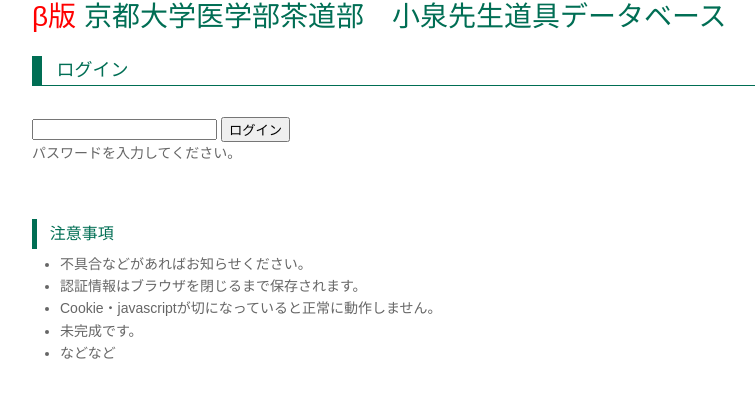
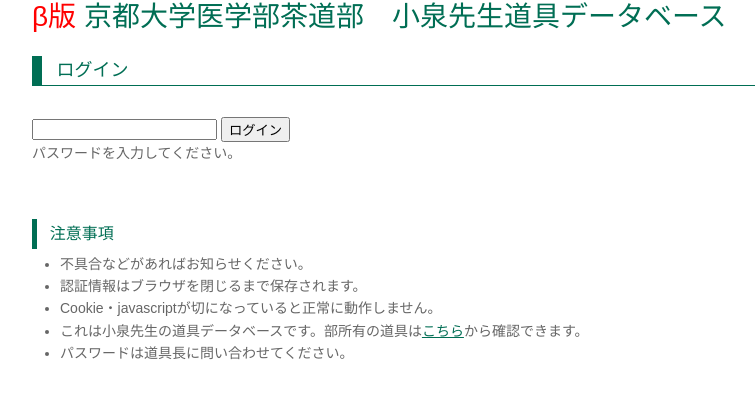
Before and after one commit to kyotomedtea/kyotomedtea.github.io, a plain HTML site: page sensei-items-login.html in a window 1280 px wide. Shown: the whole page, without its empty margins (68-823 px from the left). Drawn offline with Linux system fonts and the light colour scheme.

Commit message:
Add files via upload
小泉先生道具データベース

```diff
--- a/sensei-items-login.html
+++ b/sensei-items-login.html
@@ -5,7 +5,6 @@
 <meta charset="UTF-8">
 <meta name="viewport" content="width=device-width, initial-scale=1">
  <link rel="stylesheet" href="css/style.css">
-<!-- 取り敢えずパスワードは「hogehoge」 -->
 <!-- ハッシュ化用のライブラリ -->
 <script src="js/sha256.js"></script>
 <script src="js/sensei_items_login.js"></script>
@@ -23,7 +22,7 @@
 <li>不具合などがあればお知らせください。</li>
 <li>認証情報はブラウザを閉じるまで保存されます。</li>
 <li>Cookie・javascriptが切になっていると正常に動作しません。</li>
-<li>未完成です。</li>
-<li>などなど</li>
+<li>これは小泉先生の道具データベースです。部所有の道具は<a href="https://kyotomedtea.github.io/items.html">こちら</a>から確認できます。</li>
+<li>パスワードは道具長に問い合わせてください。</li>
 </ul>
 </body>
```
Also changed, not shown: sensei-items.html (+2 -1 lines).
